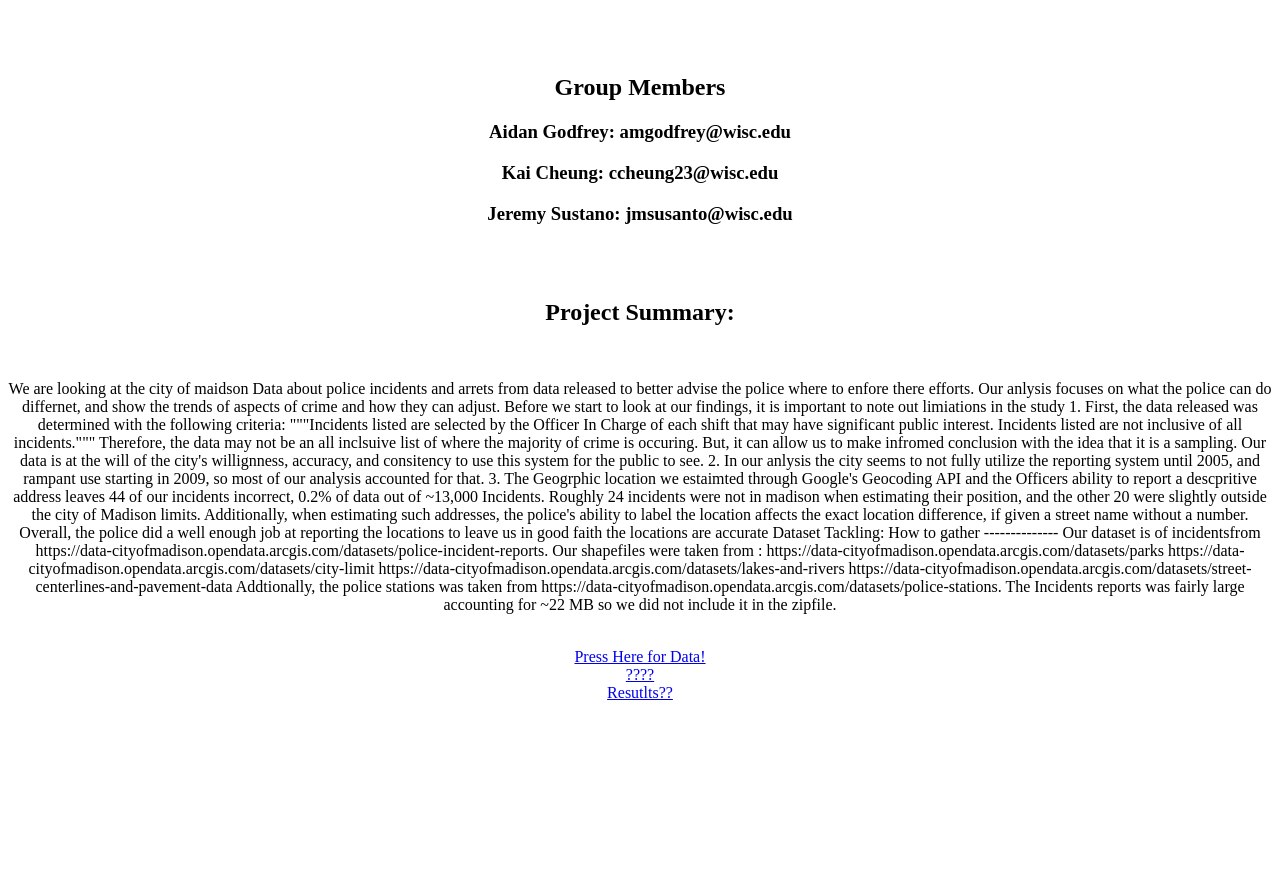
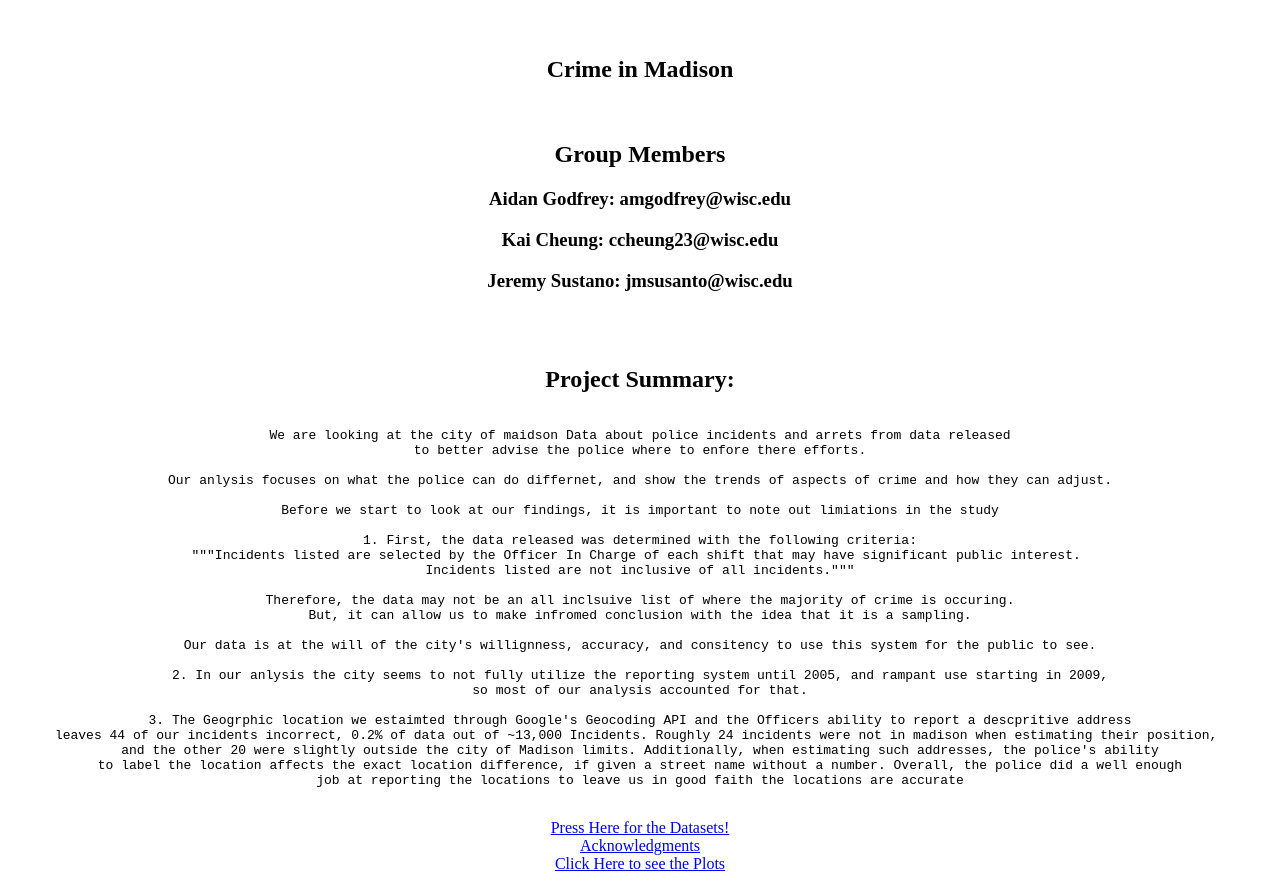
Before and after one commit to am-godfrey/cs320final, a plain HTML site: page index.html in a window 1280 px wide. Shown: the part 48-929 px from the top of the page. Before the commit the page ends 800 px from the top, so only its background shows below. Drawn offline with Linux system fonts and the light colour scheme.

Commit message:
Add files via upload
Updated Pages

```diff
--- a/index.html
+++ b/index.html
@@ -3,6 +3,7 @@
 <center>
 <h1> Welcome! </h1>
 <br>
+    <h2> Crime in Madison </h2>
 <br>
 <h2> Group Members </h2>
 <h3> Aidan Godfrey: amgodfrey@wisc.edu </h3>
@@ -11,8 +12,7 @@
 <br>
   <br>
   <h2> Project Summary:</h2>
-  <br>
-<p>
+<pre>
 
 We are looking at the city of maidson Data about police incidents and arrets from data released
 to better advise the police where to enfore there efforts.
@@ -38,29 +38,13 @@
 and the other 20 were slightly outside the city of Madison limits. Additionally, when estimating such addresses, the police's ability
 to label the location affects the exact location difference, if given a street name without a number. Overall, the police did a well enough
 job at reporting the locations to leave us in good faith the locations are accurate
-
-
-Dataset Tackling:
-
-How to gather  --------------
-
-Our dataset is of incidentsfrom https://data-cityofmadison.opendata.arcgis.com/datasets/police-incident-reports.
-
-Our shapefiles were taken from :
-https://data-cityofmadison.opendata.arcgis.com/datasets/parks
-https://data-cityofmadison.opendata.arcgis.com/datasets/city-limit
-https://data-cityofmadison.opendata.arcgis.com/datasets/lakes-and-rivers
-https://data-cityofmadison.opendata.arcgis.com/datasets/street-centerlines-and-pavement-data
-
-Addtionally, the police stations was taken from https://data-cityofmadison.opendata.arcgis.com/datasets/police-stations.
-
-The Incidents reports was fairly large accounting for ~22 MB so we did not include it in the zipfile.</p>
+</pre>
+    <br>
+  <a href="data.html">Press Here for the Datasets!</a>
   <br>
-  <a href="data.html">Press Here for Data!</a>
+  <a href="acks.html"> Acknowledgments </a>
   <br>
-  <a href="acks.html"> ???? </a>
-  <br>
-  <a href="results.html">Resutlts??</a>
+  <a href="results.html"> Click Here to see the Plots </a>
   <br>
   </center>
   </body>
```
Also changed, not shown: acks.html (added, +11 -0 lines).
